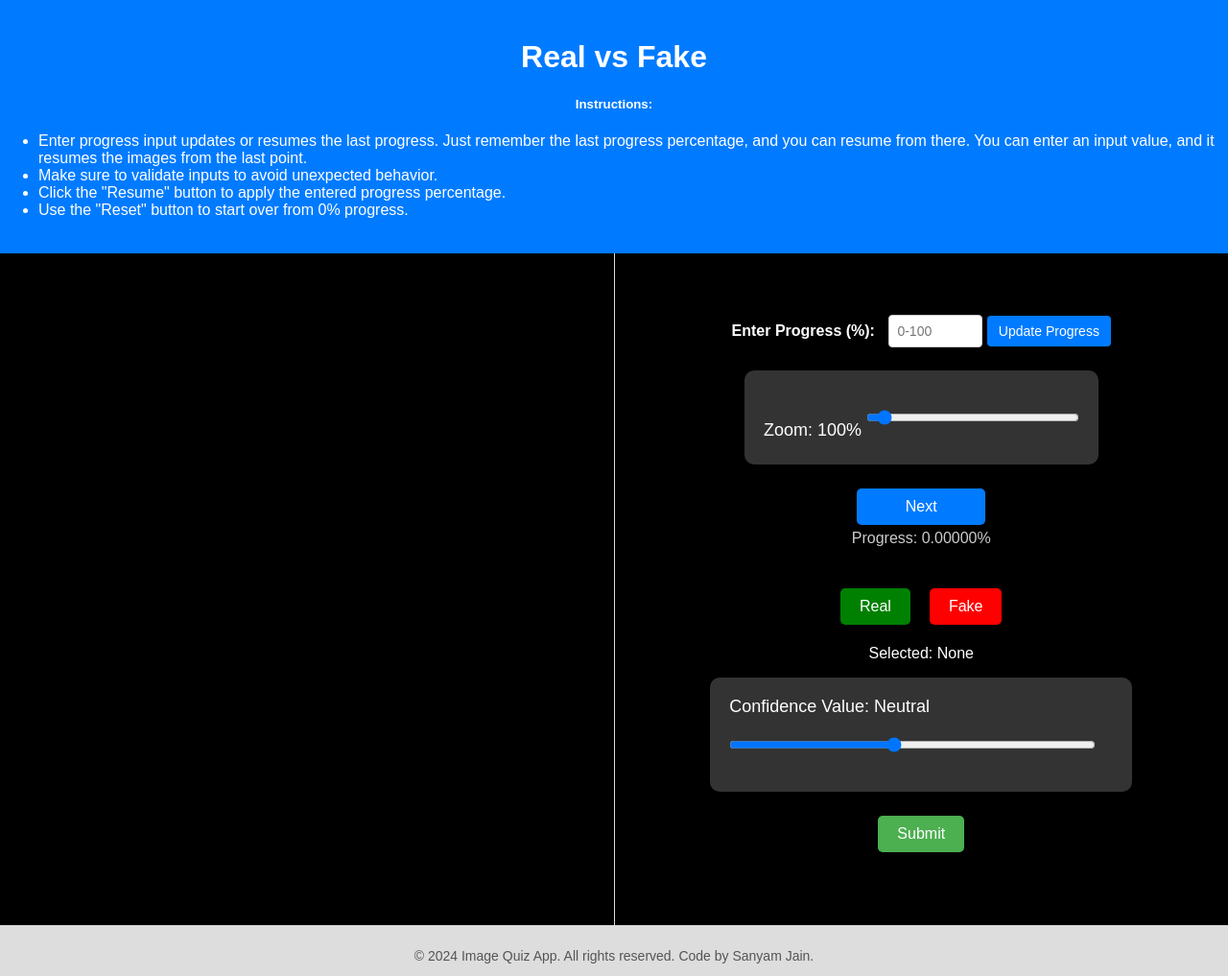
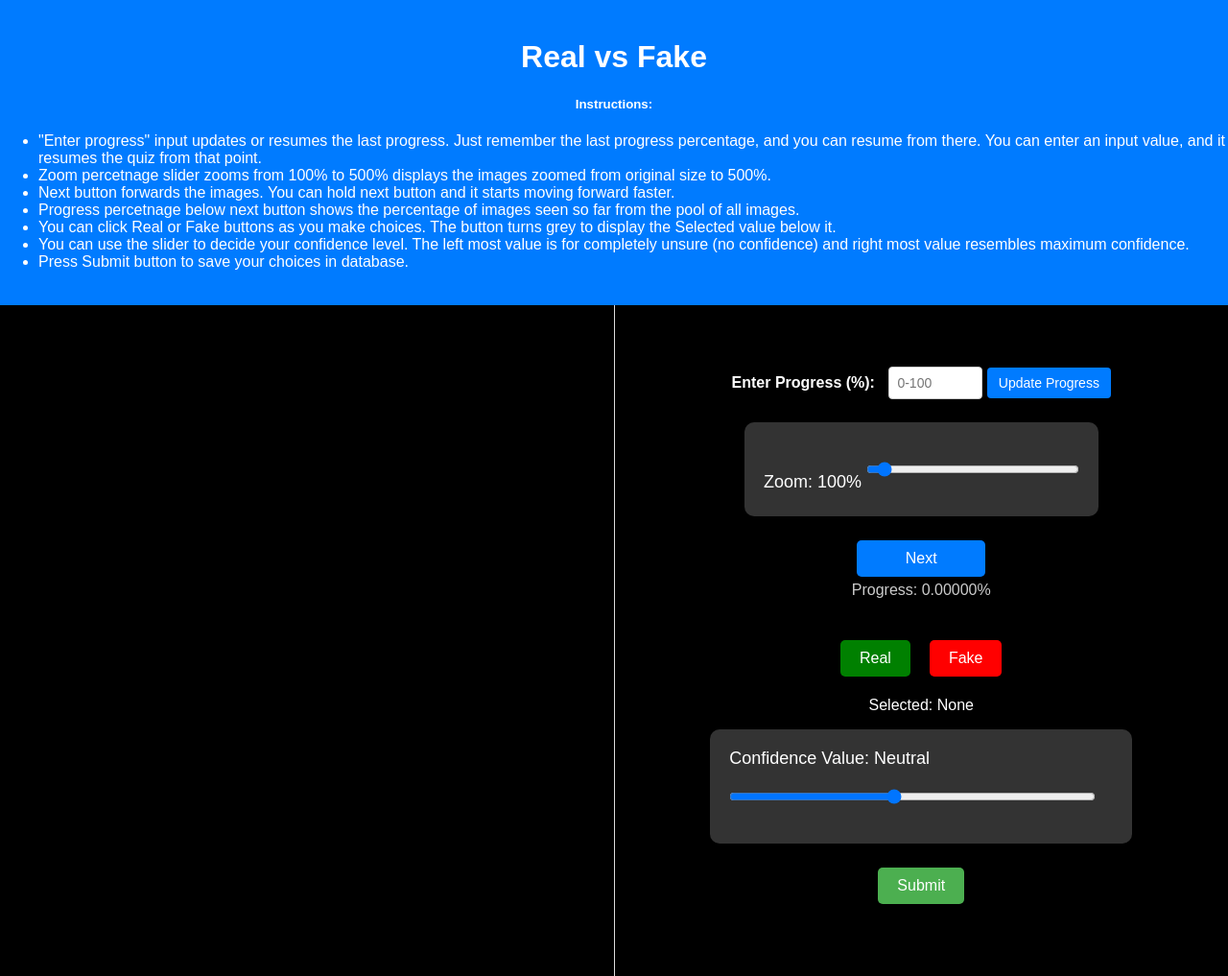
Before and after one commit to developerlmp/PanoDiff, a Flask app: template quiz/templates/index.html in a window 1280 px wide. Shown: the top 1017 px of the page at 96% size. Run offline with Flask 3, Linux system fonts and the light colour scheme; the template is opened without the code that fills it, so the values that code supplies are empty.

Commit message:
Update index.html

```diff
--- a/quiz/templates/index.html
+++ b/quiz/templates/index.html
@@ -244,10 +244,13 @@
         <h1>Real vs Fake</h1>
         <h5>Instructions:</h5>
             <ul style="text-align: left;">
-                <li>Enter progress input updates or resumes the last progress. Just remember the last progress percentage, and you can resume from there. You can enter an input value, and it resumes the images from the last point.</li>
-                <li>Make sure to validate inputs to avoid unexpected behavior.</li>
-                <li>Click the "Resume" button to apply the entered progress percentage.</li>
-                <li>Use the "Reset" button to start over from 0% progress.</li>
+                <li>"Enter progress" input updates or resumes the last progress. Just remember the last progress percentage, and you can resume from there. You can enter an input value, and it resumes the quiz from that point.</li>
+                <li>Zoom percetnage slider zooms from 100% to 500% displays the images zoomed from original size to 500%.</li>
+                <li>Next button forwards the images. You can hold next button and it starts moving forward faster.</li>
+                <li>Progress percetnage below next button shows the percentage of images seen so far from the pool of all images.</li>
+                <li>You can click Real or Fake buttons as you make choices. The button turns grey to display the Selected value below it.</li>
+                <li>You can use the slider to decide your confidence level. The left most value is for completely unsure (no confidence) and right most value resembles maximum confidence.</li>
+                <li>Press Submit button to save your choices in database.</li>
             </ul>
     </header>
 
```
